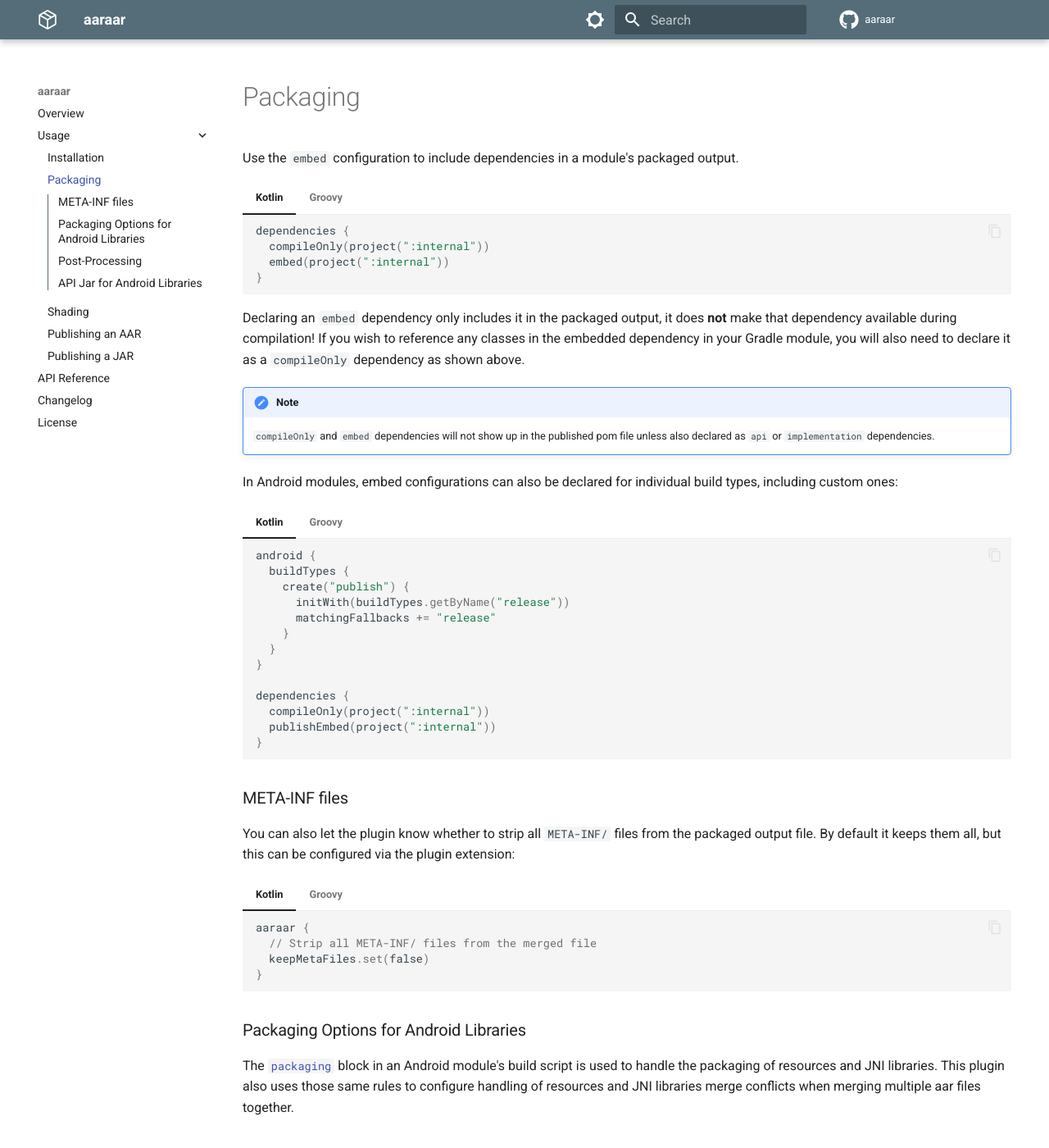
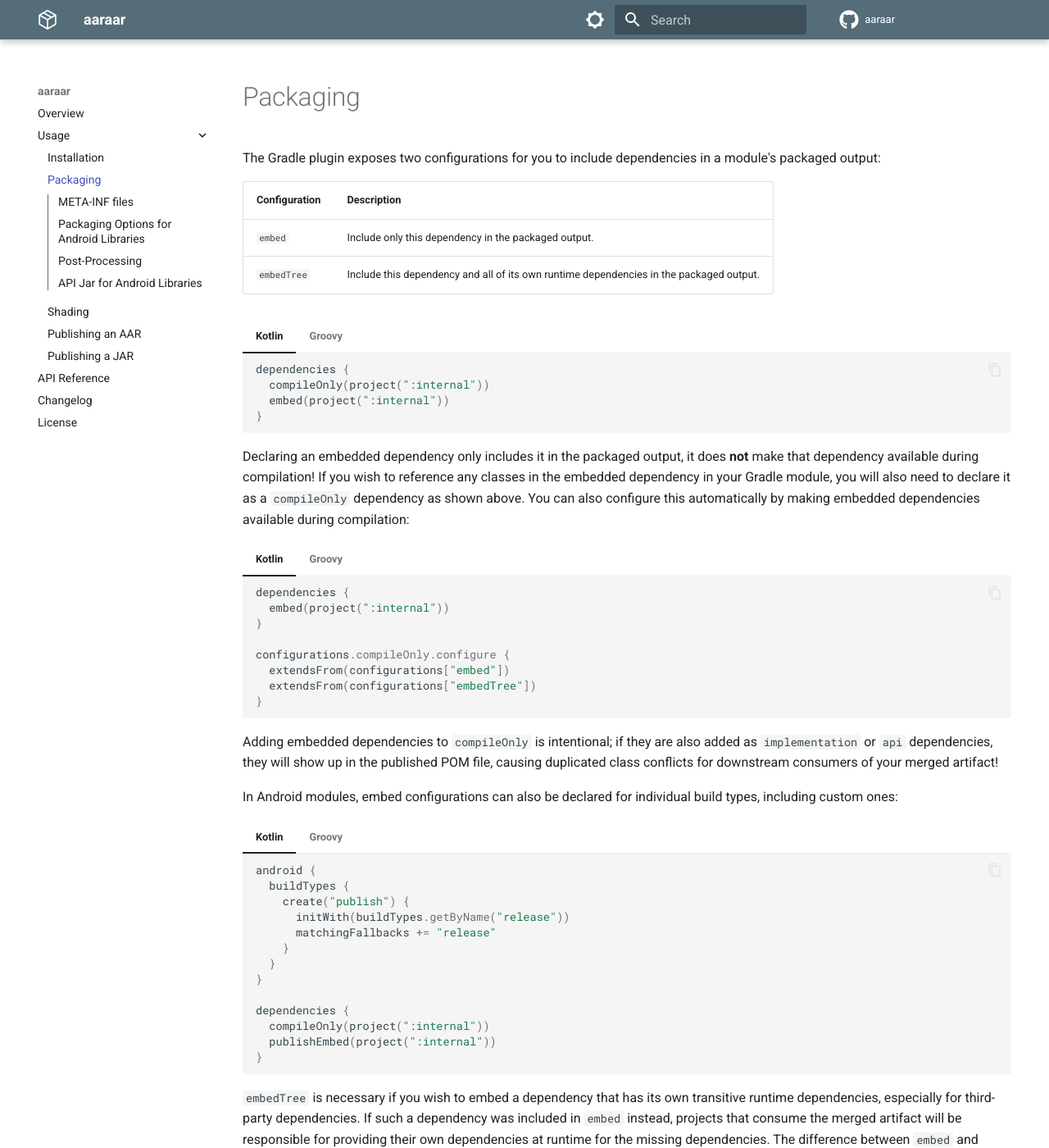
Before and after one commit to christiandeange/aaraar, an MkDocs documentation site: the page built from docs/packaging.md, in a window 1280 px wide and 1400 px high. Shown: the whole window at 82% size. Built offline with MkDocs 1.6.1 and Material for MkDocs 9.7.7, drawn with Linux system fonts in a browser that asks for light colours; comment, search, counter and statistics services are not loaded; some of the changed text lies outside the part shown.

Commit message:
Create embedTree configurations.
The `embedTree` configuration (and associated configurations for Android
variants) will allow consumers to embed an entire dependency tree into a
merged artifact, instead of just a single dependency.

````diff
--- a/docs/packaging.md
+++ b/docs/packaging.md
@@ -1,4 +1,9 @@
-Use the `embed` configuration to include dependencies in a module's packaged output.
+The Gradle plugin exposes two configurations for you to include dependencies in a module's packaged output:
+
+| Configuration | Description                                                                             |
+|---------------|-----------------------------------------------------------------------------------------|
+| `embed`       | Include only this dependency in the packaged output.                                    |
+| `embedTree`   | Include this dependency and all of its own runtime dependencies in the packaged output. |
 
 === "Kotlin"
 
@@ -18,14 +23,40 @@ Use the `embed` configuration to include dependencies in a module's packaged out
     }
     ```
 
-Declaring an `embed` dependency only includes it in the packaged output, it does **not** make that dependency available
+Declaring an embedded dependency only includes it in the packaged output, it does **not** make that dependency available
 during compilation! If you wish to reference any classes in the embedded dependency in your Gradle module, you will also
-need to declare it as a `compileOnly` dependency as shown above.
+need to declare it as a `compileOnly` dependency as shown above. You can also configure this automatically by making
+embedded dependencies available during compilation:
 
-!!! note "Note"
+=== "Kotlin"
 
-    `compileOnly` and `embed` dependencies will not show up in the published pom file unless also declared as `api` or
-    `implementation` dependencies.
+    ```kotlin
+    dependencies {
+      embed(project(":internal"))
+    }
+
+    configurations.compileOnly.configure {
+      extendsFrom(configurations["embed"])
+      extendsFrom(configurations["embedTree"])
+    }
+    ```
+
+=== "Groovy"
+
+    ```groovy
+    dependencies {
+      embed project(":internal")
+    }
+
+    configurations.compileOnly {
+      extendsFrom configurations.embed
+      extendsFrom configurations.embedTree
+    }
+    ```
+
+Adding embedded dependencies to `compileOnly` is intentional; if they are also added as `implementation` or `api`
+dependencies, they will show up in the published POM file, causing duplicated class conflicts for downstream consumers
+of your merged artifact!
 
 In Android modules, embed configurations can also be declared for individual build types, including custom ones:
 
@@ -63,6 +94,69 @@ In Android modules, embed configurations can also be declared for individual bui
       compileOnly project(":internal")
       publishEmbed project(":internal")
     }
+    ```
+
+`embedTree` is necessary if you wish to embed a dependency that has its own transitive runtime dependencies, especially
+for third-party dependencies. If such a dependency was included in `embed` instead, projects that consume the merged
+artifact will be responsible for providing their own dependencies at runtime for the missing dependencies.
+The difference between `embed` and `embedTree` can be seen when running a Gradle task to visualize the dependency tree
+for a given configuration:
+
+=== "embed"
+
+    === "Kotlin"
+
+        ```kotlin
+        dependencies {
+          releaseEmbed("com.google.crypto.tink:tink-android:1.16.0")
+        }
+        ```
+
+    === "Groovy"
+
+        ```groovy
+        dependencies {
+          releaseEmbed 'com.google.crypto.tink:tink-android:1.16.0'
+        }
+        ```
+
+    ```
+    $ ./gradlew :app:dependencies --configuration releaseEmbedClasspath
+
+    releaseEmbedClasspath
+    \--- com.google.crypto.tink:tink-android:1.16.0
+    ```
+
+=== "embedTree"
+
+    === "Kotlin"
+
+        ```kotlin
+        dependencies {
+          releaseEmbedTree("com.google.crypto.tink:tink-android:1.16.0")
+        }
+        ```
+
+    === "Groovy"
+
+        ```groovy
+        dependencies {
+          releaseEmbedTree 'com.google.crypto.tink:tink-android:1.16.0'
+        }
+        ```
+
+    ```
+    $ ./gradlew :app:dependencies --configuration releaseEmbedClasspath
+
+    releaseEmbedClasspath
+    \--- com.google.crypto.tink:tink-android:1.16.0
+     +--- androidx.annotation:annotation-jvm:1.8.2
+     |    \--- org.jetbrains.kotlin:kotlin-stdlib:1.7.10
+     |         +--- org.jetbrains.kotlin:kotlin-stdlib-common:1.7.10
+     |         \--- org.jetbrains:annotations:13.0
+     +--- com.google.code.findbugs:jsr305:3.0.2
+     +--- com.google.code.gson:gson:2.10.1
+     \--- com.google.errorprone:error_prone_annotations:2.22.0
     ```
 
 ### META-INF files
````
Also changed, not shown: docs/installation.md (+2 -2 lines), 1 other file.
